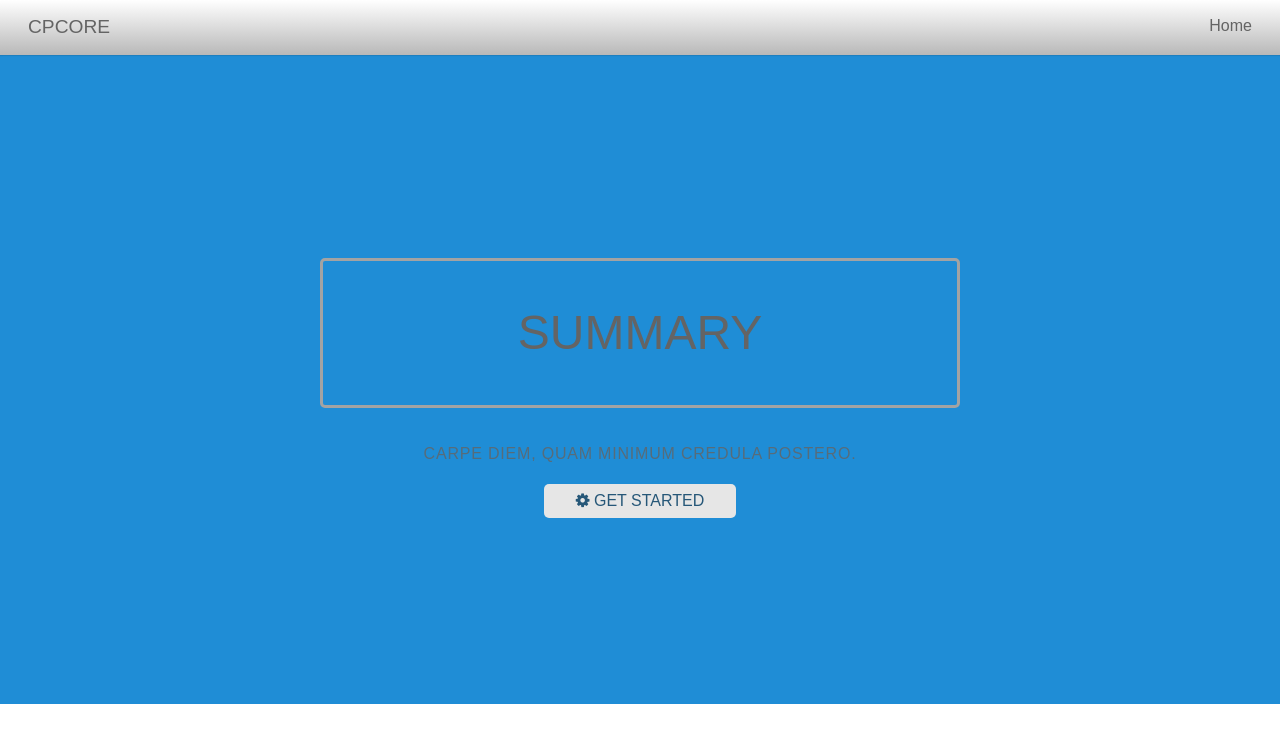
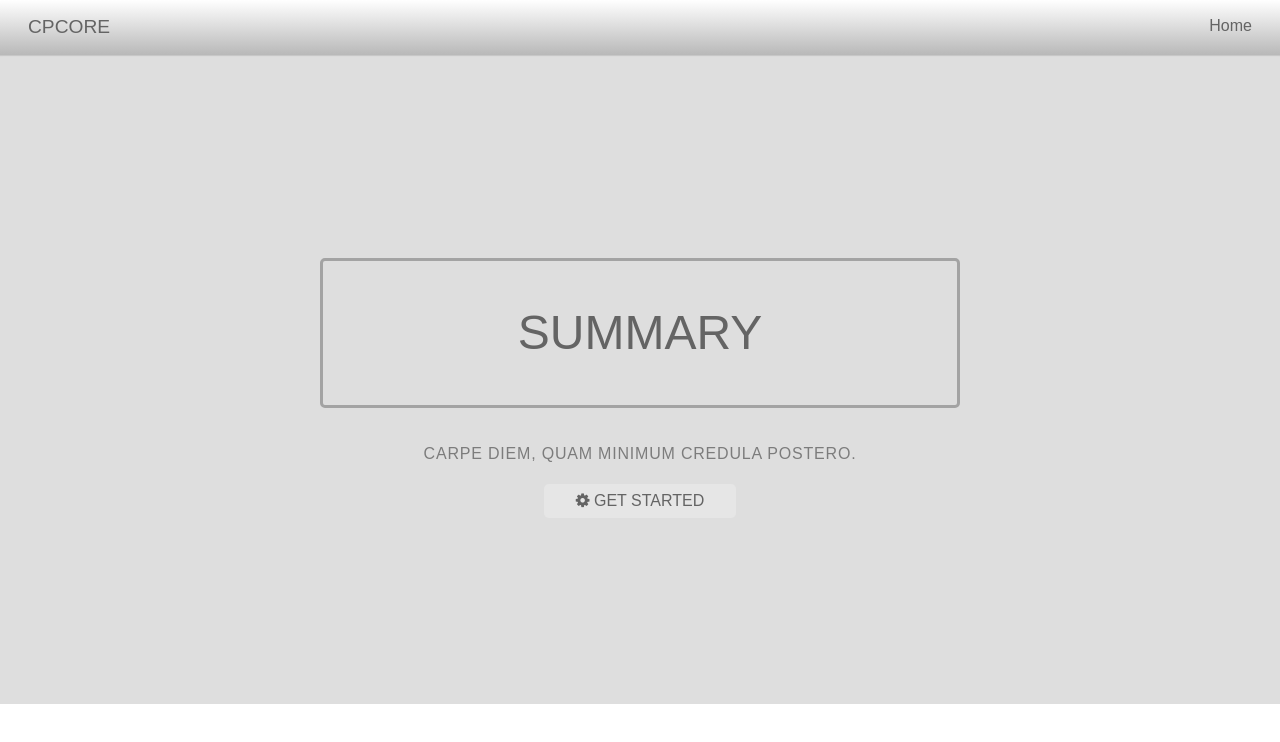
Before and after one commit to guiandmag/carminp-core, a plain HTML site: page src/main/webapp/index.html in a window 1280 px wide. Drawn offline with Linux system fonts and the light colour scheme.

Commit message:
Atualizacao no CSS da pagina para alterar background color

```diff
--- a/src/main/webapp/resources/css/layouts/marketing.css
+++ b/src/main/webapp/resources/css/layouts/marketing.css
@@ -72,7 +72,7 @@ label {
  */
 .pure-button {
     background-color: #E6E6E6;
-    color: #265778;
+    color: #646464;
     padding: 0.5em 2em;
     border-radius: 5px;
 }
@@ -133,7 +133,7 @@ a.pure-button-primary {
  */
 
 .splash-container {
-    background: #1f8dd6;
+    background: #DEDEDE;
     z-index: 1;
     overflow: hidden;
     /* The following styles are required for the "scroll-over" effect */
```
